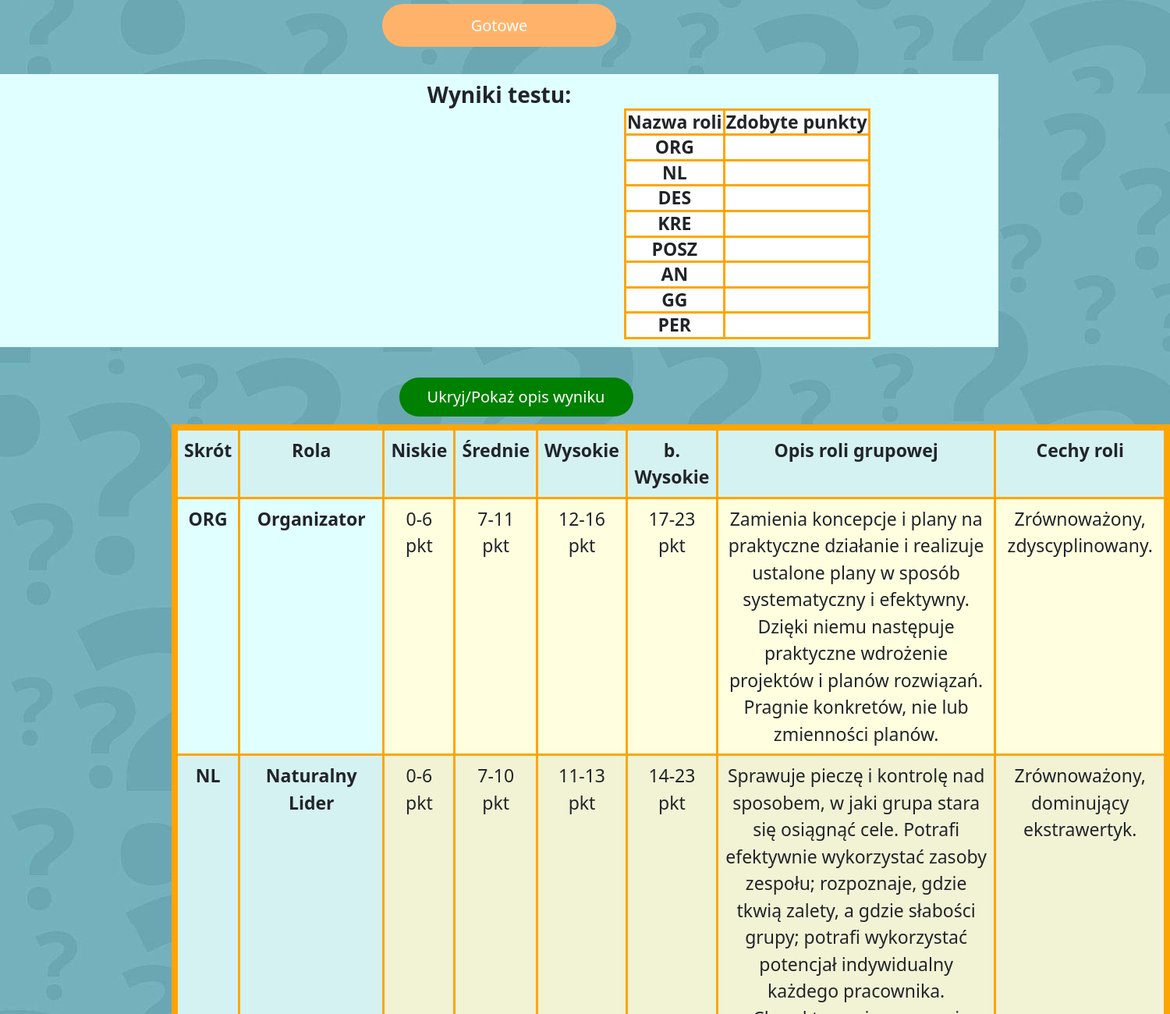
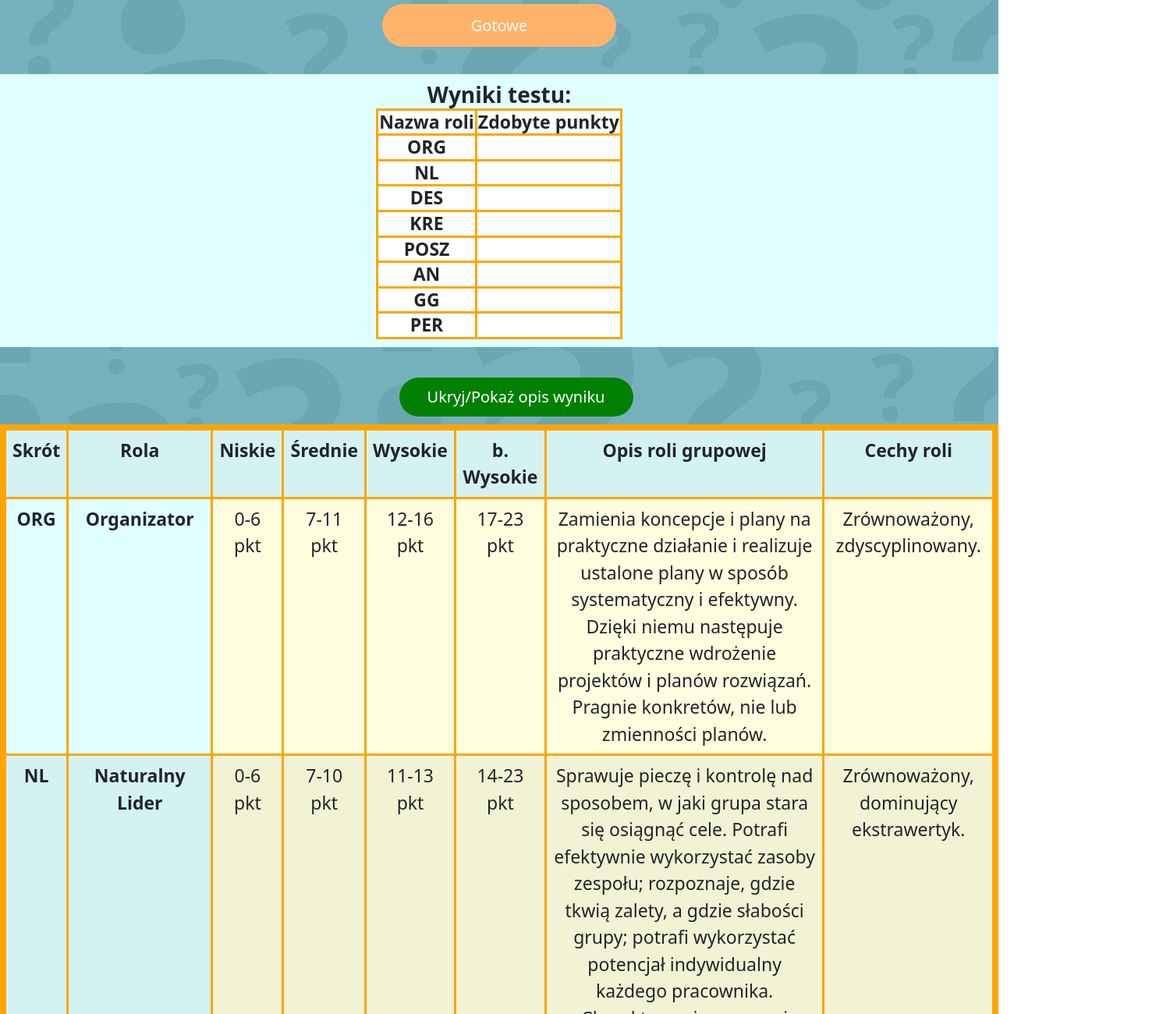
Before and after one commit to Rafal-Dabek/Test_Belbina, a plain HTML site: page index.html in a window 1280 px wide. Shown: the part 4140-5440 px from the top of the page at 78% size, 1500 px wide, since content can reach past the window. Drawn offline with nearby package versions, Linux system fonts and the light colour scheme.

Commit message:
Style for responsive tables

```diff
--- a/index.html
+++ b/index.html
@@ -2766,7 +2766,7 @@
 
      <!--<div id="disp" class="col-sm-12">-->
 
-        <table id="tabela_punkty" class=".table table-striped ">
+        <table id="tabela_punkty" class=".table table-striped" style="overflow-x:auto;">
             <tr>
                 <th>Nazwa roli</th>
                 <th>Zdobyte punkty</th>
@@ -2829,7 +2829,7 @@
 
 
 
-        <table id="result_table" class="table table-striped">
+        <table id="result_table" class="table table-striped" style="overflow-x:auto;">
 
             <tr>
                 <th id = "blue">Skrót</th>
@@ -2965,7 +2965,7 @@
                 <b>Jakie osoby warto mieć w zespole?</b>
             </h3>
 
-            <table id = "tabela_role">
+            <table id = "tabela_role" style="overflow-x:auto;">
                 <tr>
                     <th>Rola</th>
                     <th>Typowe cechy</th>
--- a/style.css
+++ b/style.css
@@ -118,8 +118,9 @@ button{
 {
     border: 5px solid orange;
     border-collapse: collapse;
-    margin-left: 220px;
-    margin-right: 220px;
+    width: 100%;
+    margin-left: auto;
+    margin-right: auto;
     background-color: lightyellow;
     font-size: 23px;
     display:block;
@@ -131,7 +132,8 @@ button{
 #tabela_punkty
 {
     background-color: white;
-    margin-left: 790px;
+    margin-left: auto;
+    margin-right: auto;
     font-size: 23px;
 
 }
@@ -153,6 +155,9 @@ td, th
     background-color: white;
     display:block;
     font-size: 23px;
+    width: 100%;
+    margin-left: auto;
+    margin-right: auto;
 
 }
 
```
